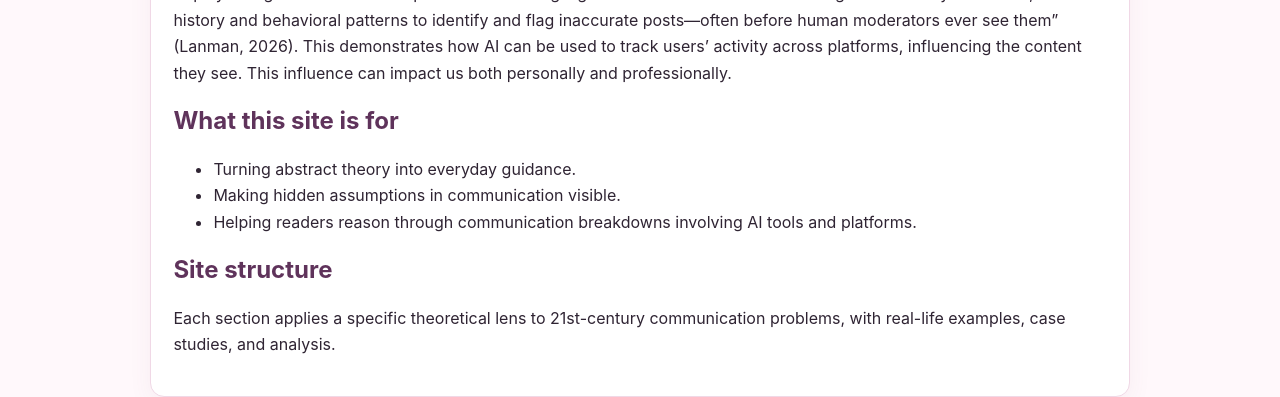
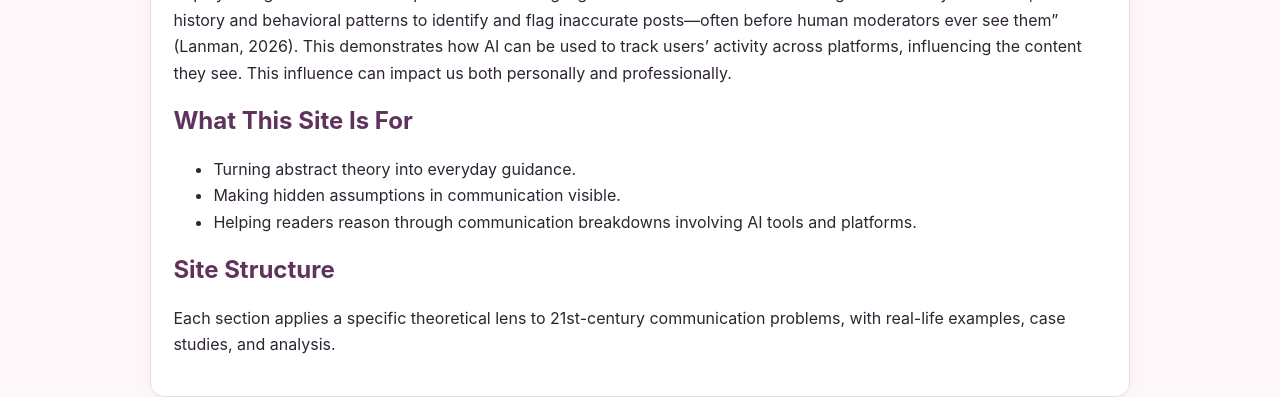
Before and after one commit to abbyfriedman1/comm-primer, a Jekyll site: the page built from index.md, in a window 1280 px wide. Shown: the part 729-1126 px from the top of the page. Built offline with Jekyll 4.4.1, drawn with Linux system fonts in a browser that asks for light colours.

Commit message:
Update section headings for consistency and clarity

```diff
--- a/index.md
+++ b/index.md
@@ -12,12 +12,12 @@ With the rapid advancements in technology and AI today, there’s been an increa
 AI plays a significant role in the process of creating algorithmic feeds. “Machine-learning models analyze content, account history and behavioral patterns to identify and flag inaccurate posts—often before human moderators ever see them” (Lanman, 2026). This demonstrates how AI can be used to track users' activity across platforms, influencing the content they see. This influence can impact us both personally and professionally.
 
 
-## What this site is for
+## What This Site Is For
 
 - Turning abstract theory into everyday guidance.
 - Making hidden assumptions in communication visible.
 - Helping readers reason through communication breakdowns involving AI tools and platforms.
 
-## Site structure
+## Site Structure
 
 Each section applies a specific theoretical lens to 21st-century communication problems, with real-life examples, case studies, and analysis.
```
